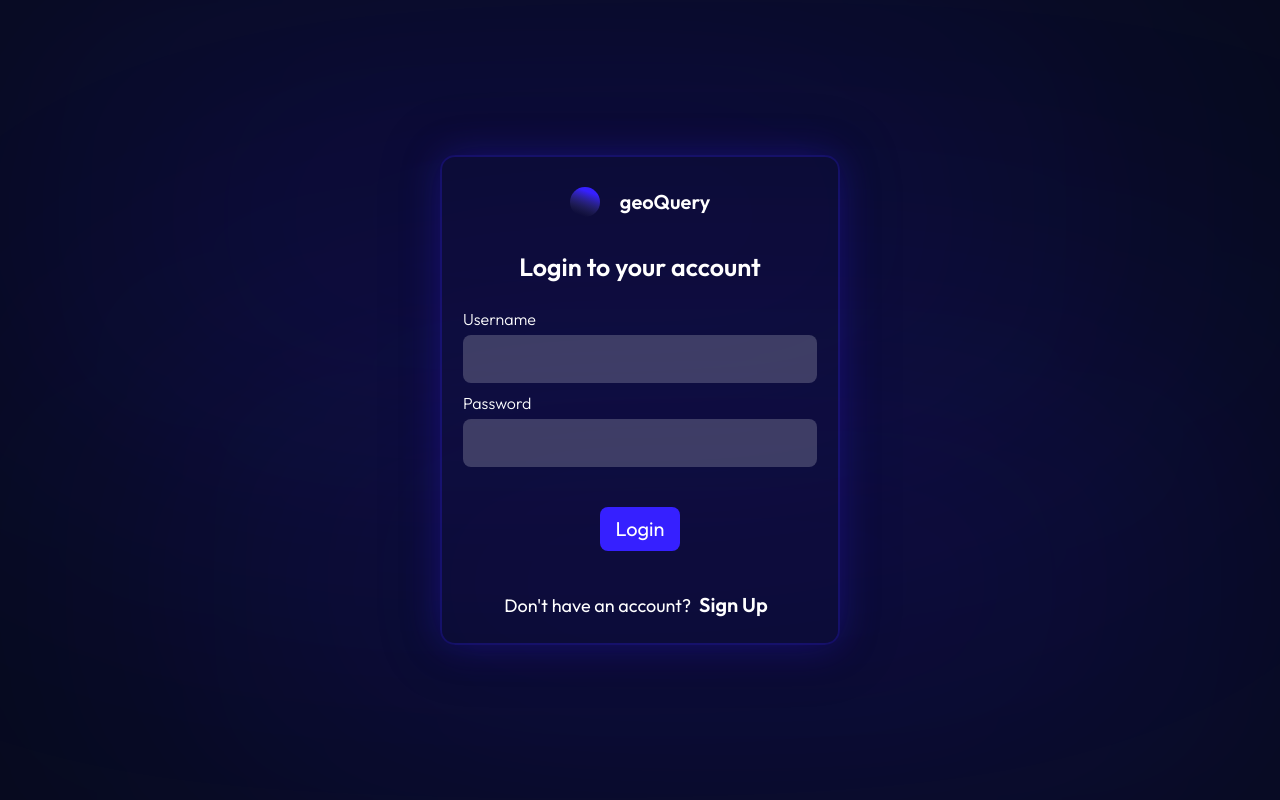
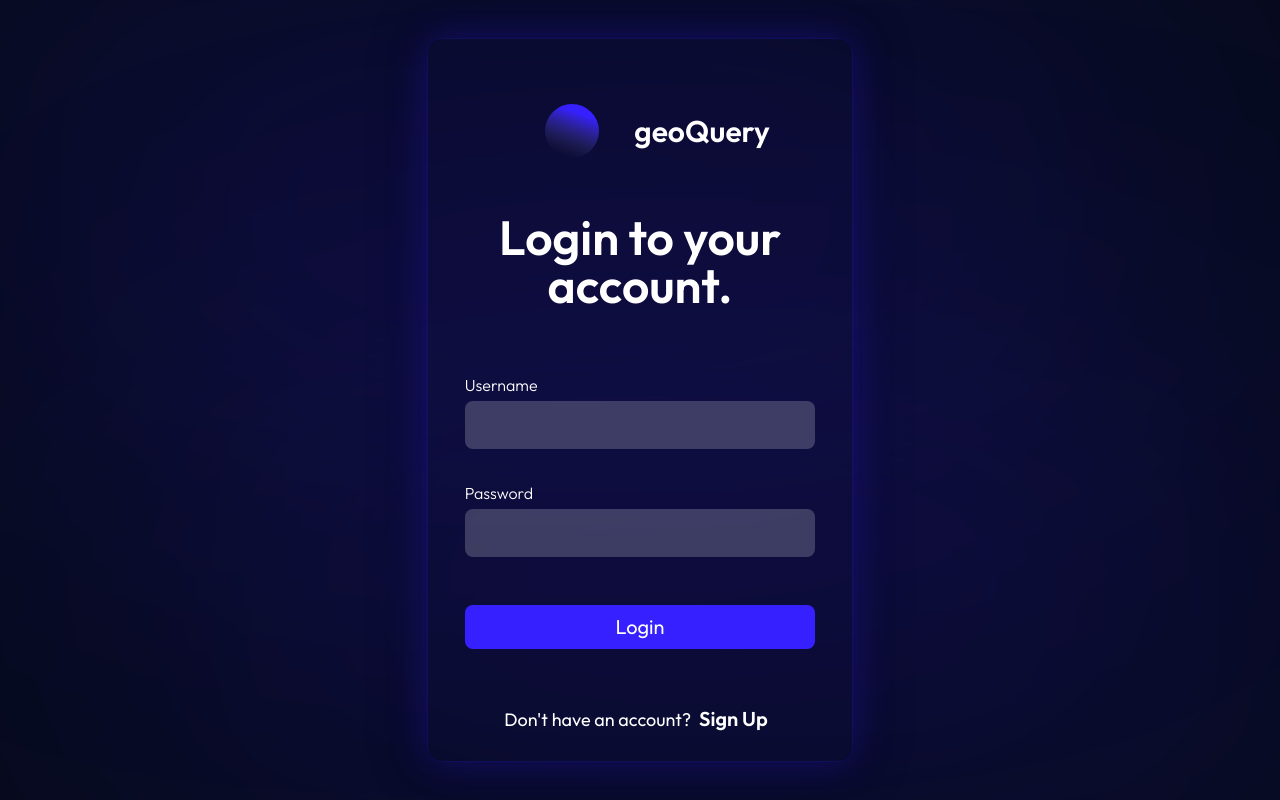
Before and after one commit to mainaak03/geoQuery-frontend, a React (Vite) app: page /login in a window 1280 px wide. Built offline with nearby package versions, Linux system fonts and the light colour scheme.

Commit message:
fix layouts

```diff
--- a/src/components/Navbar.jsx
+++ b/src/components/Navbar.jsx
@@ -4,7 +4,7 @@ import { Link } from "react-router-dom";
 const Navbar = () => {
   return (
     <>
-      <nav className="p-4 fixed top-0 left-0 w-full z-10">
+      <nav className="p-4 border-b border-onPrimary border-opacity-10 fixed top-0 left-0 w-full z-10" style={{boxShadow:"0px 0px 40px -1px rgba(54, 32, 255, 0.10)"}}>
         <div className="container mx-auto flex flex-col md:flex-row justify-between items-center md:px-8 lg:px-16">
           <div className="flex items-center space-x-6">
             <img src={ellipse} alt="ellipse" className="w-10 h-10" />
@@ -24,7 +24,7 @@ const Navbar = () => {
             <li>
               <a
                 href="#"
-                className="text-Primary hover:text-gray-300 text-xl font-outfit"
+                className="text-Primary hover:text-gray-300 text-2xl font-outfit"
               >
                 About Us
               </a>
--- a/src/pages/Homepage.jsx
+++ b/src/pages/Homepage.jsx
@@ -2,10 +2,11 @@ import react from "react";
 import Navbar from "../components/Navbar";
 import { hero } from "../assets";
 import { PiSealCheckFill } from "react-icons/pi";
+
 const Homepage = () => {
   return (
     <>
-      <div className="bg-Background min-h-screen relative overflow-hidden">
+      <div className="flex flex-grow items-center justify-center bg-Background min-h-screen relative overflow-hidden">
         <Navbar />
         <div
           style={{ width: "1125px", height: "433px", filter: "blur(155px)" }}
--- a/src/pages/Login.jsx
+++ b/src/pages/Login.jsx
@@ -1,13 +1,11 @@
-import React, { Fragment} from "react";
 import {ellipse} from "../assets";
 import { Link } from "react-router-dom";
 
 const Login = () => {
 
   return (
-
-        <Fragment>
-          <div className="w-full h-screen text-white flex items-center justify-center bg-Background min-h-screen relative overflow-hidden">
+        <>
+          <div className="w-full h-screen text-white flex flex-grow items-center justify-center bg-Background min-h-screen relative overflow-hidden">
             <div
             style={{ width: "1125px", height: "433px", filter: "blur(155px)" }}
             className="flex-shrink-0 rounded-[1125px] bg-custom-blue absolute top-0 left-0 z-0"
@@ -16,31 +14,32 @@ const Login = () => {
             style={{ width: "1125px", height: "433px", filter: "blur(155px)" }}
             className="flex-shrink-0 rounded-[1125px] bg-custom-blue absolute bottom-0 right-0 z-0"
             ></div>
-            <div className="w-[400px] h-[490px] shadow-[0_0_40px_20px_rgba(0,0,0,0.26)] rounded-[20px] text-Primary font-outfit">
-              <div className ="relative w-full h-full shadow-[0px_0px_40px_-1px_rgba(54,32,255,0.33)] rounded-[15px] border-2 border-solid border-[rgba(54,32,255,0.25)]">
-                <div class="absolute w-full h-full box-border rounded-[30px] pt-[30px] pb-5 px-[5px]">
+
+            <div className="flex flex-col w-1/3 shadow-[0_0_40px_20px_rgba(0,0,0,0.26)] rounded-[20px] text-Primary font-outfit">
+              <div className ="relative w-full h-full shadow-[0px_0px_40px_-1px_rgba(54,32,255,0.33)] rounded-[15px] border border-onPrimary border-opacity-20">
+                <div className="w-full h-full box-border rounded-[30px] pt-[30px] pb-5 px-[5px]">
                   <div className= "flex items-center justify-center mb-5">
-                    <img src={ellipse} alt="logo" className="w-[30px] h-[30px] justify-center mr-5" />
-                    <h3 className="text-xl font-semibold">geoQuery</h3>
+                    <img src={ellipse} alt="logo" className="justify-center m-8 scale-90" />
+                    <h3 className="text-3xl font-semibold">geoQuery</h3>
                   </div>
-                  <div className="text-[25px] font-semibold text-center mb-5 mt-8">Login to your account</div>
+                  <div className="text-5xl font-semibold text-center mb-12">Login to your account.</div>
                   <form >
-                      <div className="mx-4 my-2 font-light z-10">
+                      <div className="mx-4 p-4 font-light z-10">
                         <label htmlFor="username">Username</label>
                         <input id="username" type="text" className="block w-full p-3 mt-1 rounded-lg bg-Primary bg-opacity-20" required />
                       </div>
-                      <div className="mx-4 my-2 font-light z-10">
+                      <div className="mx-4 p-4 font-light z-10">
                         <label htmlFor="password">Password</label>
                         <input id="password" type="password" className="block w-full p-3 mt-1 rounded-lg bg-Primary bg-opacity-20" required />
                       </div>
-                      <div className="flex justify-center items-center">
-                        <button className="mx-4 my-8 z-10 bg-onPrimary hover:opacity-80 text-Primary text-xl h-11 rounded-lg font-outfit flex items-center justify-center">
+                      <div className="flex p-4 justify-center items-center">
+                        <button className="w-full mx-4 my-4 z-10 bg-onPrimary hover:opacity-80 text-Primary text-xl h-11 rounded-lg font-outfit flex items-center justify-center">
                           <div className="text-center px-4">Login</div>
                         </button>
                       </div>
                   </form>
-                  <div className="flex items-baseline justify-center text-lg z-10 mb-10">
-                    Don't have an account?
+                  <div className="flex items-baseline justify-center text-lg z-10 mt-4">
+                    Don&apos;t have an account?
                     <span className="text-xl font-semibold p-2 hover:underline hover:cursor-pointer">
                       <Link to="/signup">Sign Up</Link>
                     </span>
@@ -49,7 +48,7 @@ const Login = () => {
               </div>
             </div>
           </div>
-        </Fragment>
+        </>
   );
 };
 
```
